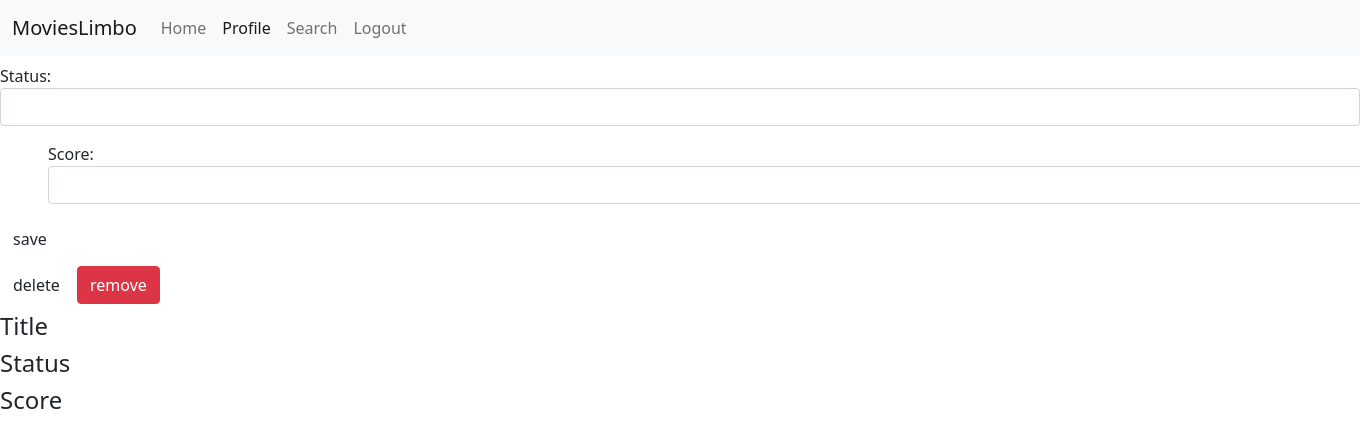
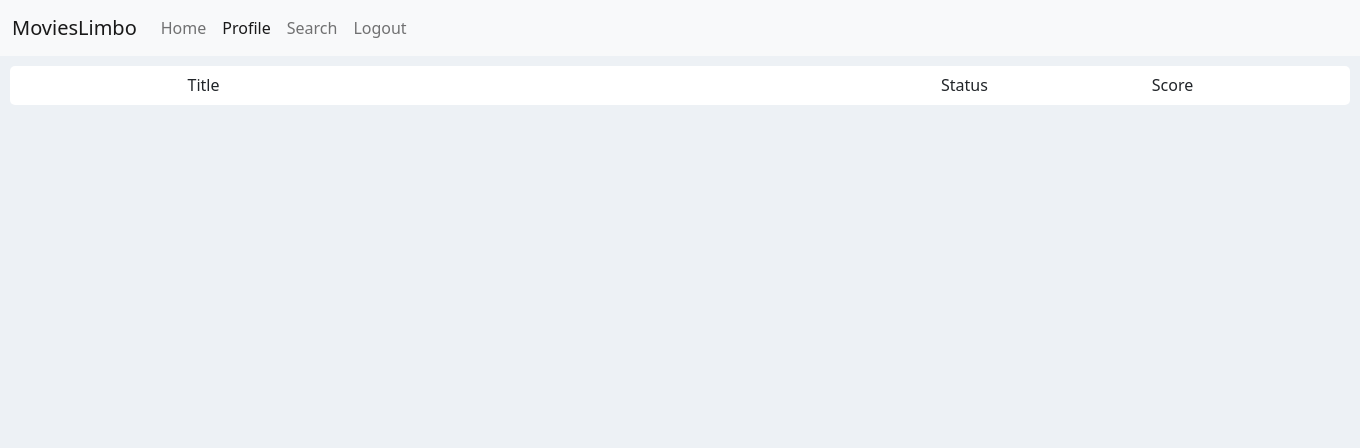
Before and after one commit to chaitanya-Uike/movieslimbo, a Django app: page /profile/admin/ in a window 1360 px wide; the page is wider, and only the part inside the window is pictured. Shown: the top 448 px of that part. Run offline with Django 3.2, Linux system fonts and the light colour scheme; data comes from the database, SQL or seed files in the repository; both versions use the stored data as it was after the commit.

Commit message:
profile page updated

```diff
--- a/app/static/css/profile.css
+++ b/app/static/css/profile.css
@@ -1,26 +1,6 @@
-.edit-container{
-    display: none;
-    background-color: white;
-    width: 50vw;
-    border: 1px solid grey;
-    border-radius: 5px;
-    padding: 10px;
-    z-index: 2;
-    position: fixed;
-    top: 50%;
-    left: 50%;
-    -webkit-transform: translate(-50%, -50%);
-    transform: translate(-50%, -50%);
+body{
+    background-color: #EDF1F5;
 }
-
-#close-popup-container{
-    z-index: 1;
-    display: none;
-    position: fixed;
-    height: 100%;
-    width: 100%;
-}
-
 
 .list-header{
     list-style: none;
@@ -29,19 +9,14 @@
 
 .info-card{
     display: grid;
-    grid-template-columns: 1fr 4fr 1.5fr 1fr auto;
+    grid-template-columns: 1fr 4fr 1.5fr 1fr 0.5fr;
     grid-template-areas: "img title status score edit";
     grid-gap:5px;
     align-items: center;
+    background-color: white;
     margin: 10px;
     padding: 10px;
-    border: 1px solid grey;
     border-radius: 5px;
-}
-
-#spacing{
-    grid-area: edit;
-    width: 50px;
 }
 
 .card-img{
@@ -64,3 +39,7 @@
     text-align: center;
     margin: 0;
 }
+
+.edit-button{
+    cursor: pointer;
+}
--- a/app/static/js/search.js
+++ b/app/static/js/search.js
@@ -64,7 +64,7 @@
         clearTimeout(searchTimeout)
     searchTimeout = setTimeout(() => {
         getSearchResults(csrftoken, keyword)
-    }, 700);
+    }, 250);
 })
 
 let searchBarActive = false
--- a/app/templates/app/profile.html
+++ b/app/templates/app/profile.html
@@ -2,65 +2,41 @@
 
 {% load static %}
 
-{% block css %}
-<link rel="stylesheet" href=" {% static 'css/profile.css' %} "> {% endblock css %}link
+{% block style %}{% static 'css/profile.css' %} {% endblock style %}
+{% block style2 %}{% static 'css/edit.css' %}{% endblock style2 %}
 {% block title %}{{username}}{% endblock title %}
 {% block profileactive %}active{% endblock profileactive %}
 
 {% block body %}
 <main>
-    <div id="close-popup-container"></div>
-    <div class="edit-container">
-        <h4 id="edit-container-title"></h4>
-        {% include 'app/form.html' %}
-        <a id="remove-item" class="btn btn-danger my-2">remove</a>
-    </div>
     <div class="list-container">
         <div class="list-header info-card">
-            <h4 class="title">Title</h4>
-            <h4 class="status">Status</h4>
-            <h4 class="score">Score</h4>
-            {% if permission %}
-            <div id="spacing"></div>
-            {% endif %}
+            <h6 class="title">Title</h6>
+            <h6 class="status">Status</h6>
+            <h6 class="score">Score</h6>
         </div>
         {% for item in data %}
         <div class="info-card" id="{{item.movie_id}}" status="{{item.status}}" score="{{item.score}}"
-            title="{{item.title}}">
+            title="{{item.title}}" img="{{item.img}}" backdrop="{{item.backdrop}}">
             <img class="card-img" src="https://image.tmdb.org/t/p/w92/{{item.img}}" alt="">
             <a class="title text-decoration-none" href="{% url 'info' item.movie_id%}">{{item.title}}</a>
             <p class="status">{{item.status}}</p>
             <p class="score">{{item.score}}</p>
-            {% if permission %}
-            <button class="btn btn-primary edit-btn" id="{{item.movie_id}}">edit</button>
-            {% endif %}
+            <i class="material-icons edit-button">dehaze</i>
         </div>
         {% endfor %}
     </div>
 </main>
 
-<script>
-    Array.from(document.getElementsByClassName("edit-btn")).forEach(element => {
-        element.addEventListener("click", event => {
+<div class="close-edit-container"></div>
+<div class="edit-container">
+    <img class="edit-container-backdrop"></img>
+    <div class="form-container">
+        <h4 id="edit-from-title"></h4>
+        {% include 'app/form.html' %}
+    </div>
+</div>
 
-            document.querySelector("#close-popup-container").style.display = "inline-block";
-            document.querySelector(".edit-container").style.display = "inline-block";
+<script src="{% static 'js/profile.js' %}"></script>
 
-            let status = event.target.parentElement.getAttribute("status")
-            let score = event.target.parentElement.getAttribute("score")
-            let title = event.target.parentElement.getAttribute("title")
-            let id = event.target.parentElement.getAttribute("id")
-            document.querySelector("#edit-form").setAttribute("action", `/edit/{{request.user.username}}/${id}/`)
-            document.querySelector("#remove-item").setAttribute("href", `/remove/{{request.user.username}}/${id}/`)
-            document.querySelector("#edit-container-title").innerHTML = title
-            document.querySelector("#id_status").value = status
-            document.querySelector("#id_score").value = score
-        })
-    })
-
-    document.querySelector("#close-popup-container").addEventListener("click", function (event) {
-        event.target.style.display = "none";
-        document.querySelector(".edit-container").style.display = "none";
-    });
-</script>
 {% endblock body %}
--- a/app/views.py
+++ b/app/views.py
@@ -131,12 +131,13 @@
     context = {'username': username, 'permission': permission}
 
     class Data:
-        def __init__(self, id, title, status, score, img):
+        def __init__(self, id, title, status, score, img, backdrop):
             self.movie_id = id
             self.title = title
             self.status = status
             self.score = score
             self.img = img
+            self.backdrop = backdrop
 
     # to access the field of parent model use __
     itemList = List.objects.filter(user__username=username)
@@ -147,7 +148,7 @@
                 f'https://api.themoviedb.org/3/movie/{item.movie_id}?api_key=09dbf57fe94efeab48abeb2a2e2d1ca5&language=en-US')
 
             data.append(Data(item.movie_id, response.json(
-            )["title"], item.status, item.score, response.json()["poster_path"]).__dict__)
+            )["title"], item.status, item.score, response.json()["poster_path"], response.json()["backdrop_path"],).__dict__)
 
         context['data'] = data
     return render(request, 'app/profile.html', context)
```
Also changed, not shown: app/static/js/profile.js (added, +75 -0 lines), app/templates/app/edit.html (added, +10 -0 lines), app/templates/app/info.html (+2 -8 lines), app/static/js/info.js (deleted), db.sqlite3.
